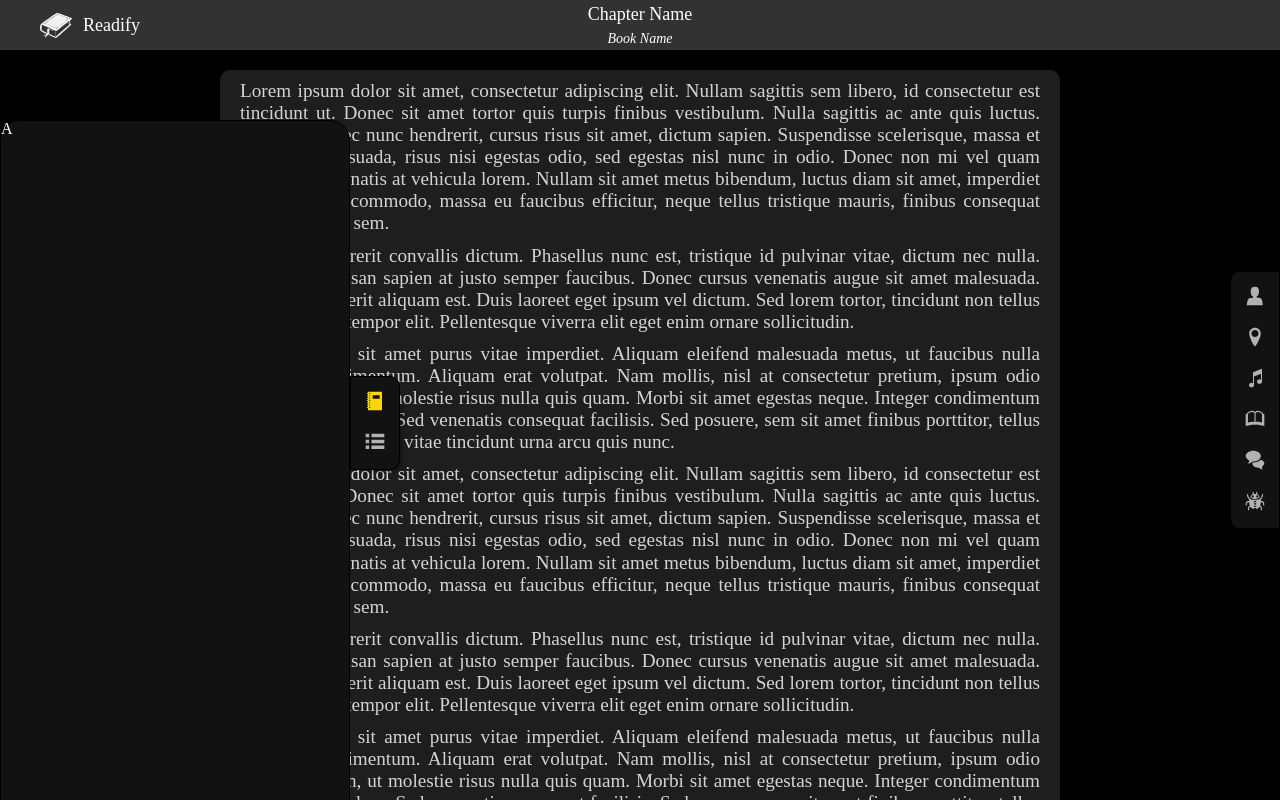
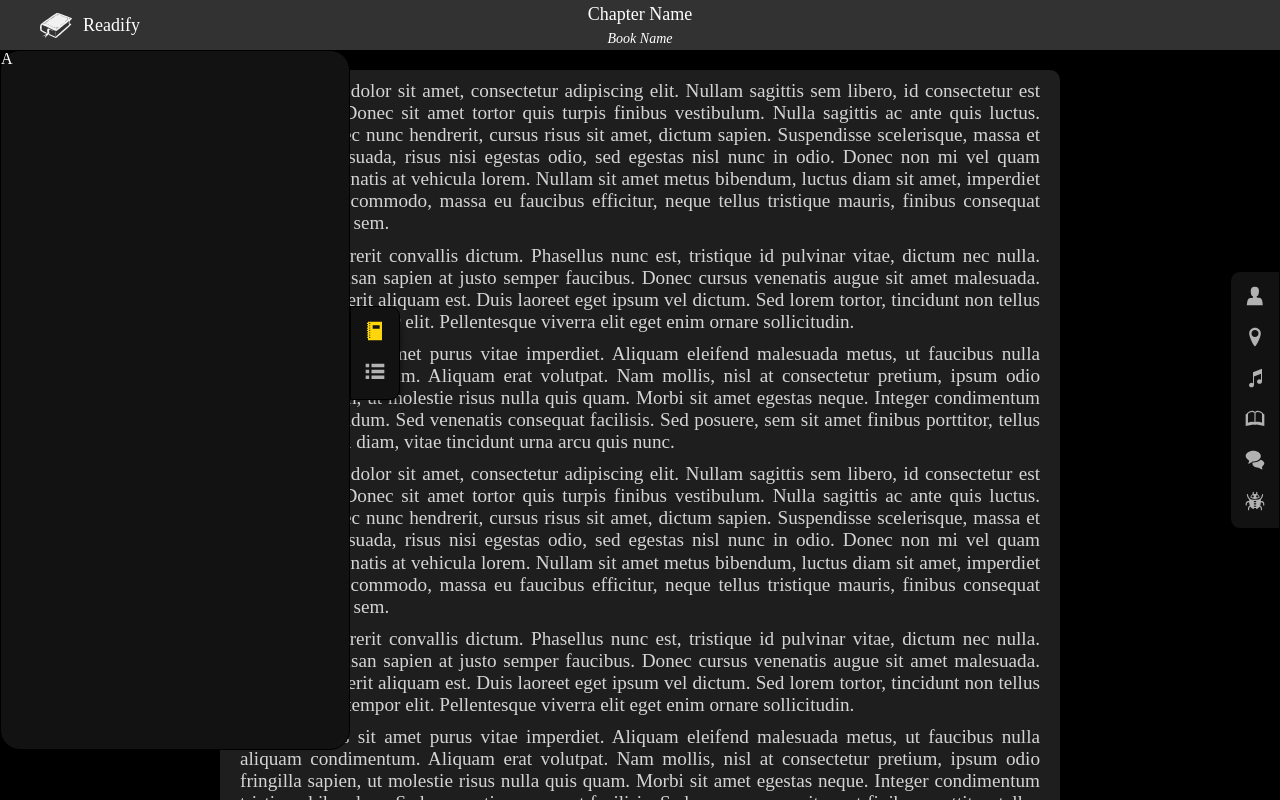
Before and after one commit to Zendrians/ER-Reader, a React (Vite) app: page / in a window 1280 px wide. Both pictures are taken after a click on the button 25 px from the left and 426 px from the top of the page. Shown: the top 800 px of the page. Built offline with nearby package versions, Linux system fonts and the light colour scheme.

Commit message:
Position panel fixed centered

```diff
--- a/src/modules/Shared/components/modal/PanelModal.css
+++ b/src/modules/Shared/components/modal/PanelModal.css
@@ -1,6 +1,7 @@
 .panelModal {
   position: fixed;
-  top: 120px;
+  top: 50%;
+  transform: translateY(-50%);
   padding: 0;
   margin: 0;
   background-color: transparent;
```
